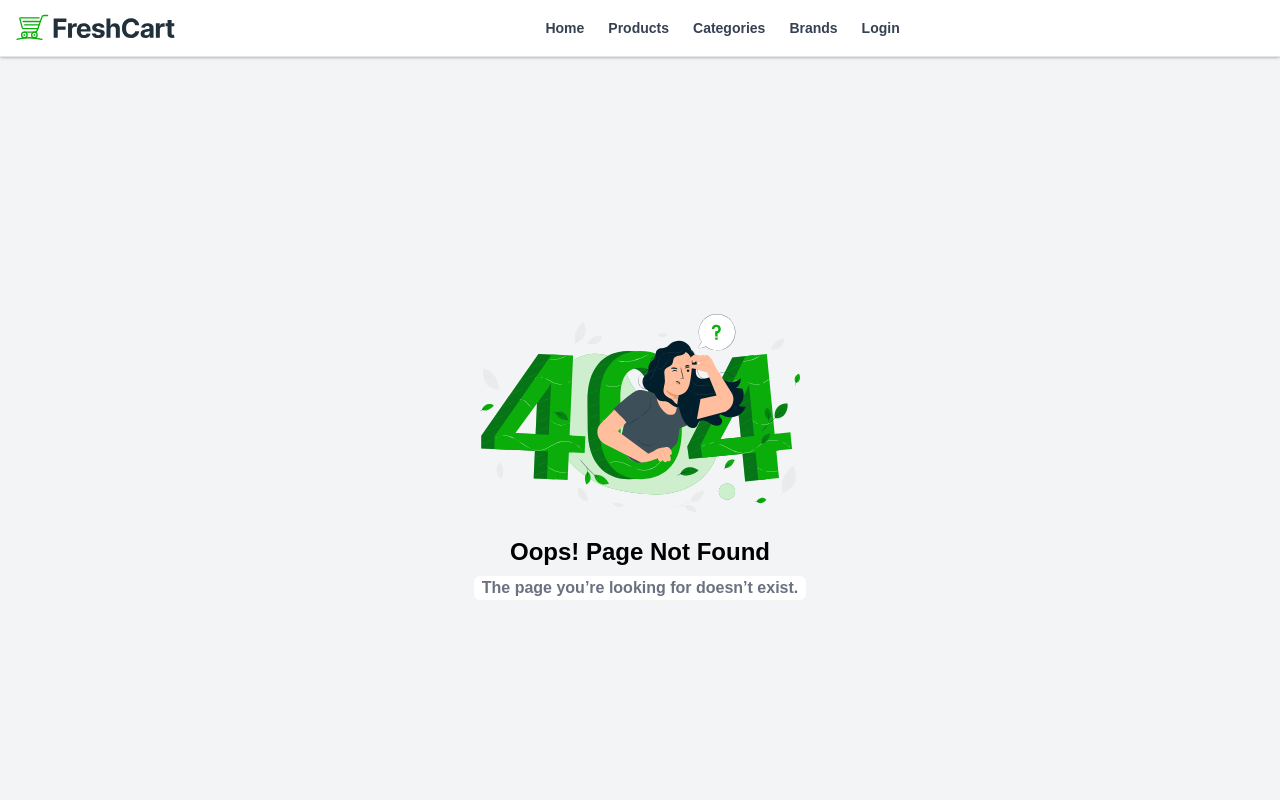
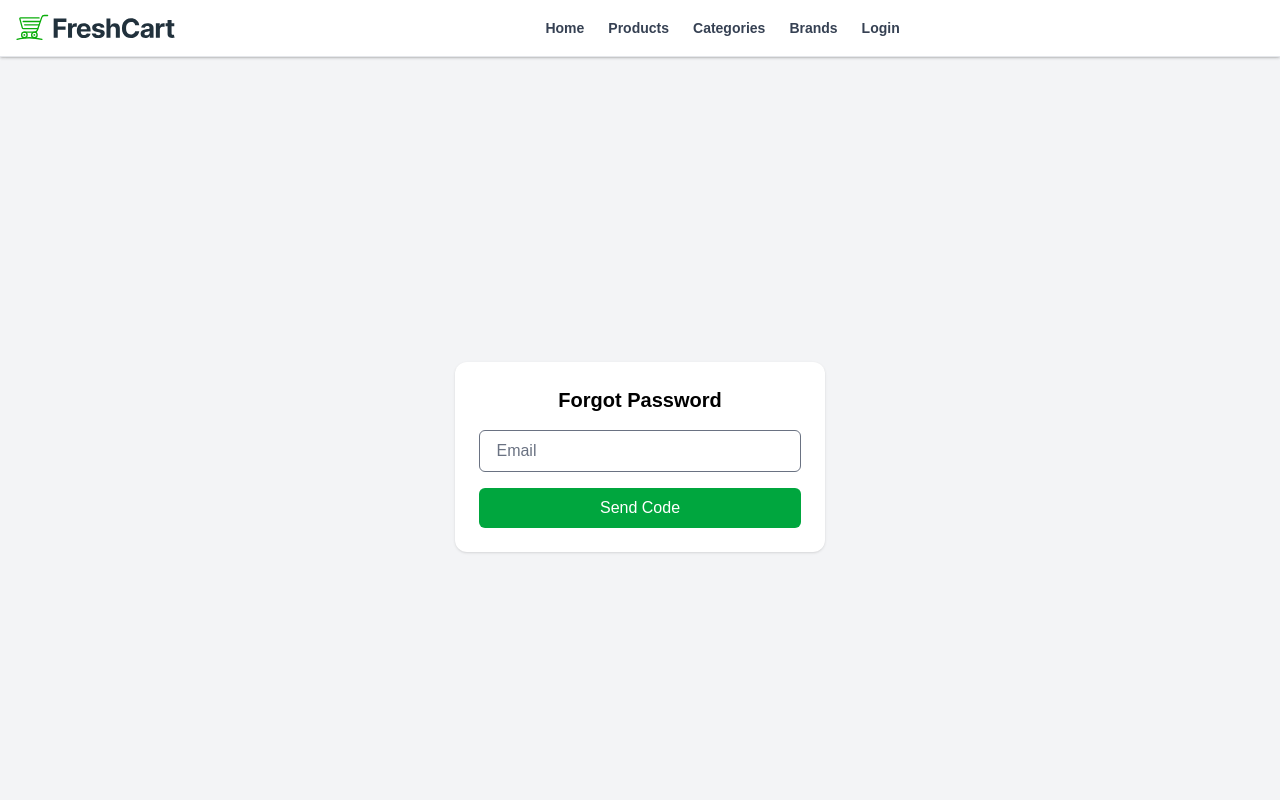
Before and after one commit to devMohamed-Hassan/Fresh-Cart, a React (Vite) app: page /reset in a window 1280 px wide. Shown: the top 800 px of the page. Built offline with nearby package versions, Linux system fonts and the light colour scheme; no server answers.

Commit message:
feat(auth): add complete password reset flow
forgot, verify code, reset

```diff
--- a/src/App.jsx
+++ b/src/App.jsx
@@ -30,6 +30,7 @@ import Wishlist from "./Components/Wishlist/Wishlist";
 import ProductDetails from "./Components/ProductDetails/ProductDetails";
 import Checkout from "./Components/Checkout/Checkout";
 import ManageAccount from "./Components/ManageAccount/manageAccount";
+import ResetFlow from "./Components/ResetPasswordFlow/ResetFlow";
 
 
 function App() {
@@ -51,6 +52,7 @@ function App() {
         { path: "categories", element: <ProtectedRoute><Categories /></ProtectedRoute> },
         { path: "register", element: <PublicRoute><Register /></PublicRoute> },
         { path: "login", element: <PublicRoute><Login /></PublicRoute> },
+        { path: "reset", element: <PublicRoute><ResetFlow /></PublicRoute> },
         { path: "*", element: <NotFound /> },
       ],
     },
--- a/src/Components/Login/Login.jsx
+++ b/src/Components/Login/Login.jsx
@@ -146,6 +146,12 @@ function Login() {
             <p className="mt-1 text-sm text-red-500">{formik.errors.password}</p>
           )}
         </div>
+        <div className="text-right">
+          <Link to="/reset" className="text-sm text-green-600 hover:underline">
+            Forgot Password?
+          </Link>
+        </div>
+
 
         <button
           type="submit"
--- /dev/null
+++ b/src/Components/ResetPasswordFlow/ForgotPassword.jsx
@@ -0,0 +1,51 @@
+import React, { useState } from "react";
+import { toast } from "react-toastify";
+
+function ForgotPassword({ onNext, setEmail }) {
+  const [emailInput, setEmailInput] = useState("");
+  const [loading, setLoading] = useState(false);
+  const [error, setError] = useState("")
+
+  const handleSubmit = async (e) => {
+    e.preventDefault();
+    setLoading(true);
+    try {
+      const res = await fetch("https://ecommerce.routemisr.com/api/v1/auth/forgotPasswords", {
+        method: "POST",
+        headers: { "Content-Type": "application/json" },
+        body: JSON.stringify({ email: emailInput }),
+      });
+      const data = await res.json();
+      setLoading(false);
+      if (!res.ok) return setError(data.message);
+      toast.success(data.message);
+      setEmail(emailInput);
+      onNext();
+    } catch (err) {
+      setLoading(false);
+      toast.error("Something went wrong");
+    }
+  };
+
+  return (
+    <form onSubmit={handleSubmit} className="max-w-sm mx-auto p-6 bg-white rounded-xl shadow space-y-4">
+      <h2 className="text-xl font-bold text-center">Forgot Password</h2>
+      <input
+        type="email"
+        placeholder="Email"
+        required
+        value={emailInput}
+        onChange={(e) => setEmailInput(e.target.value)}
+        className="w-full px-4 py-2 border rounded-md"
+      />
+      <button disabled={loading} className="w-full bg-green-600 text-white py-2 rounded-md">
+        {loading ? "Sending..." : "Send Code"}
+      </button>
+      {error && <p className="mt-1 text-sm text-red-500 bg-gray-100 p-1 rounded-md">{error}</p>}
+
+    </form>
+  );
+}
+
+
+export default ForgotPassword;
--- /dev/null
+++ b/src/Components/ResetPasswordFlow/ResetFlow.jsx
@@ -0,0 +1,26 @@
+import React, { useState } from "react";
+import ForgotPassword from "./ForgotPassword";
+import VerifyCode from "./VerifyCode";
+import ResetPassword from "./ResetPassword";
+
+function ResetFlow() {
+  const [step, setStep] = useState(1);
+  const [email, setEmail] = useState("");
+
+  return (
+    <div className="min-h-screen flex items-center justify-center bg-gray-100">
+      {step === 1 && (
+        <ForgotPassword
+          onNext={() => setStep(2)}
+          setEmail={setEmail}
+        />
+      )}
+      {step === 2 && (
+        <VerifyCode email={email} onVerified={() => setStep(3)} />
+      )}
+      {step === 3 && <ResetPassword email={email} />}
+    </div>
+  );
+}
+
+export default ResetFlow;
--- /dev/null
+++ b/src/Components/ResetPasswordFlow/ResetPassword.jsx
@@ -0,0 +1,60 @@
+import React, { useState } from "react";
+import { toast } from "react-toastify";
+import { useNavigate } from "react-router-dom";
+
+function ResetPassword({ email }) {
+  const [password, setPassword] = useState("");
+  const [confirmPassword, setConfirmPassword] = useState("");
+  const [loading, setLoading] = useState(false);
+  const navigate = useNavigate();
+
+  const handleReset = async (e) => {
+    e.preventDefault();
+    if (password !== confirmPassword) return toast.error("Passwords do not match");
+    setLoading(true);
+    try {
+      const res = await fetch("https://ecommerce.routemisr.com/api/v1/auth/resetPassword", {
+        method: "PUT",
+        headers: { "Content-Type": "application/json" },
+        body: JSON.stringify({ email, newPassword: password })
+      });
+      const data = await res.json();
+      setLoading(false);
+      if (!res.ok) return toast.error(data.message);
+      toast.success("Password reset successfully");
+      setTimeout(() => {
+        navigate("/login");
+      }, 3000);
+    } catch (err) {
+      setLoading(false);
+      toast.error("Something went wrong");
+    }
+  };
+
+  return (
+    <form onSubmit={handleReset} className="max-w-sm mx-auto p-6 bg-white rounded-xl shadow space-y-4">
+      <h2 className="text-xl font-bold text-center">Reset Password</h2>
+      <input
+        type="password"
+        placeholder="New Password"
+        value={password}
+        onChange={(e) => setPassword(e.target.value)}
+        required
+        className="w-full px-4 py-2 border rounded-md"
+      />
+      <input
+        type="password"
+        placeholder="Confirm Password"
+        value={confirmPassword}
+        onChange={(e) => setConfirmPassword(e.target.value)}
+        required
+        className="w-full px-4 py-2 border rounded-md"
+      />
+      <button disabled={loading} className="w-full bg-green-600 text-white py-2 rounded-md">
+        {loading ? "Resetting..." : "Reset Password"}
+      </button>
+    </form>
+  );
+}
+
+export default ResetPassword;
--- /dev/null
+++ b/src/Components/ResetPasswordFlow/VerifyCode.jsx
@@ -0,0 +1,46 @@
+import React, { useState } from "react";
+import { toast } from "react-toastify";
+
+function VerifyCode({ onVerified }) {
+  const [resetCode, setResetCode] = useState("");
+  const [loading, setLoading] = useState(false);
+
+  const handleVerify = async (e) => {
+    e.preventDefault();
+    setLoading(true);
+    try {
+      const res = await fetch("https://ecommerce.routemisr.com/api/v1/auth/verifyResetCode", {
+        method: "POST",
+        headers: { "Content-Type": "application/json" },
+        body: JSON.stringify({ resetCode }),
+      });
+      const data = await res.json();
+      setLoading(false);
+      if (!res.ok) return toast.error(data.message);
+      toast.success("Code verified");
+      onVerified();
+    } catch (err) {
+      setLoading(false);
+      toast.error("Verification failed");
+    }
+  };
+
+  return (
+    <form onSubmit={handleVerify} className="max-w-sm mx-auto p-6 bg-white rounded-xl shadow space-y-4">
+      <h2 className="text-xl font-bold text-center">Enter Code</h2>
+      <input
+        type="text"
+        placeholder="6-digit code"
+        value={resetCode}
+        onChange={(e) => setResetCode(e.target.value)}
+        required
+        className="w-full px-4 py-2 border rounded-md text-center tracking-widest"
+      />
+      <button disabled={loading} className="w-full bg-green-600 text-white py-2 rounded-md">
+        {loading ? "Verifying..." : "Verify Code"}
+      </button>
+    </form>
+  );
+}
+
+export default VerifyCode;
```
